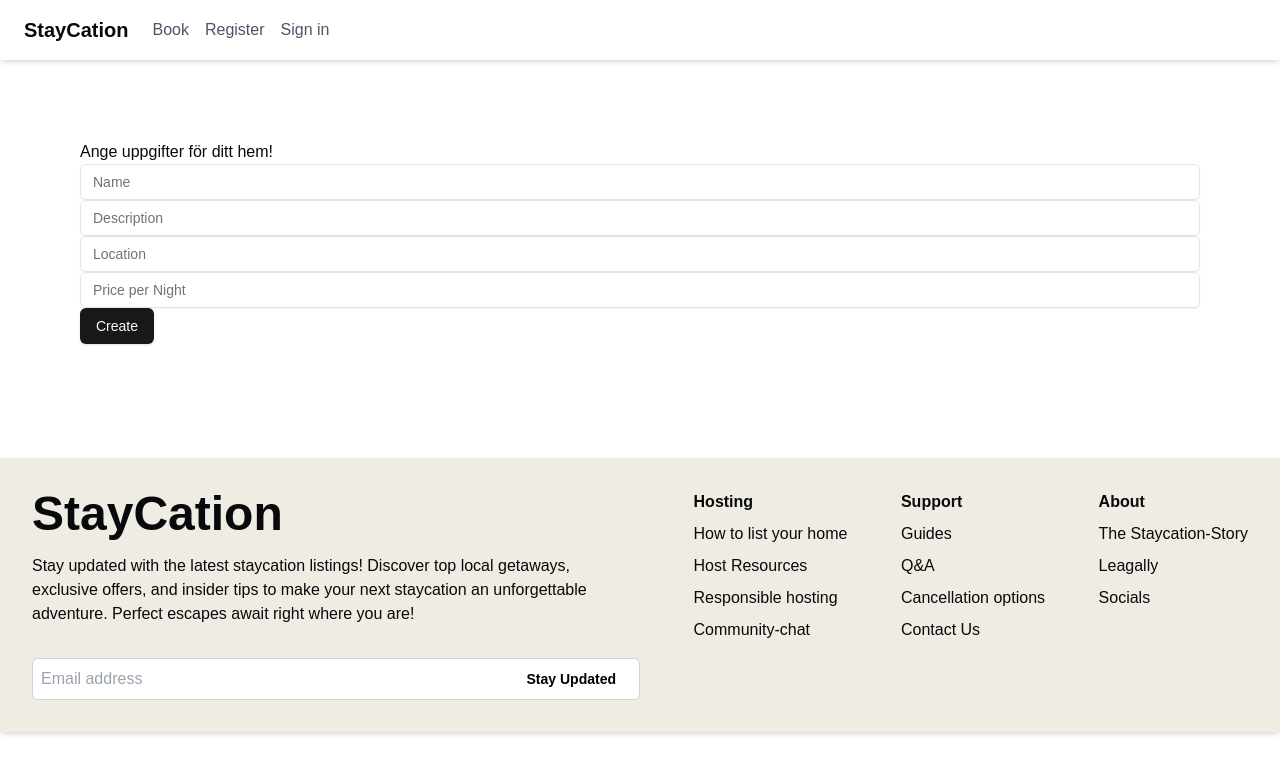
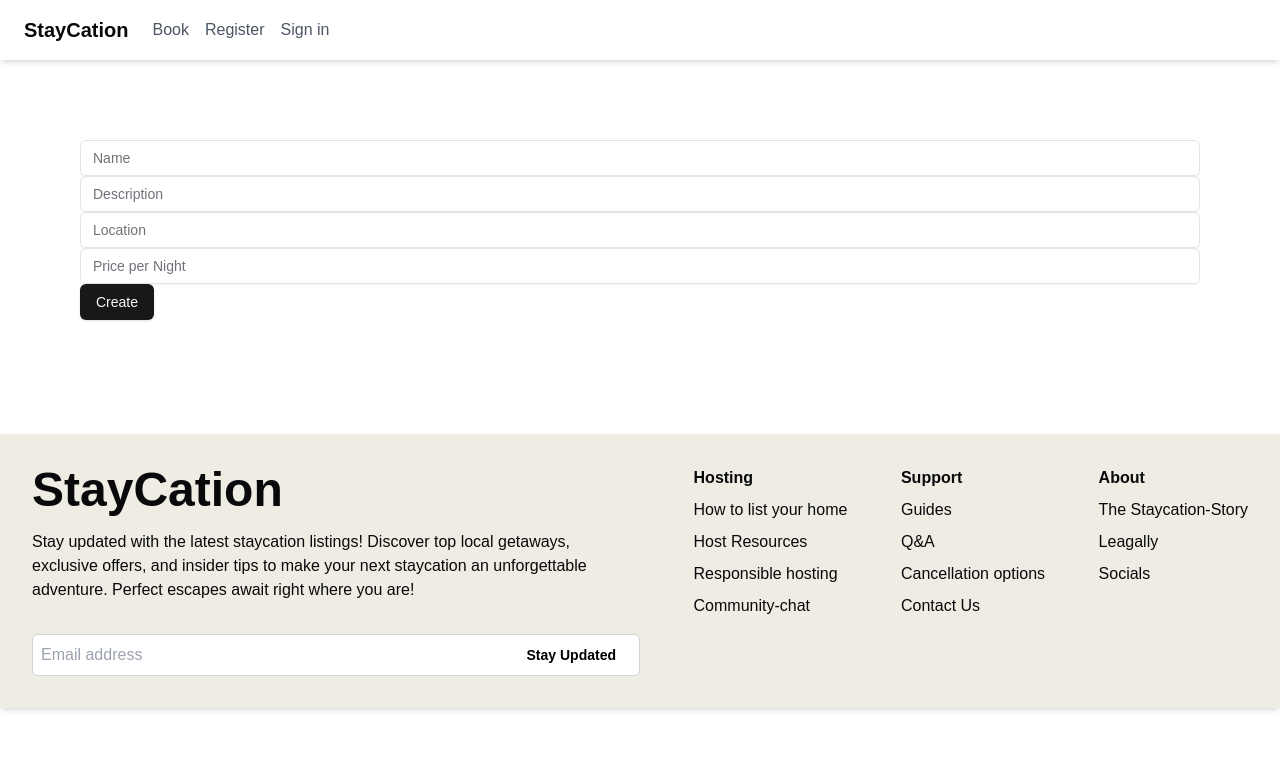
Before and after one commit to elinstman/bnb-app, a Next.js app: page /rent-your-home in a window 1280 px wide. Shown: the top 774 px of the page. Built offline with nearby package versions, Linux system fonts and the light colour scheme; no server answers.

Commit message:
deleted text

```diff
--- a/src/app/rent-your-home/page.tsx
+++ b/src/app/rent-your-home/page.tsx
@@ -11,7 +11,6 @@ export default async function Property({ searchParams }: any) {
       <Header />
       <main className="flex-grow flex flex-col items-center sm:items-start p-8 sm:p-20">
         <div className="w-full ">
-            Ange uppgifter för ditt hem!
             <PropertyForm />
         </div>
 
```
